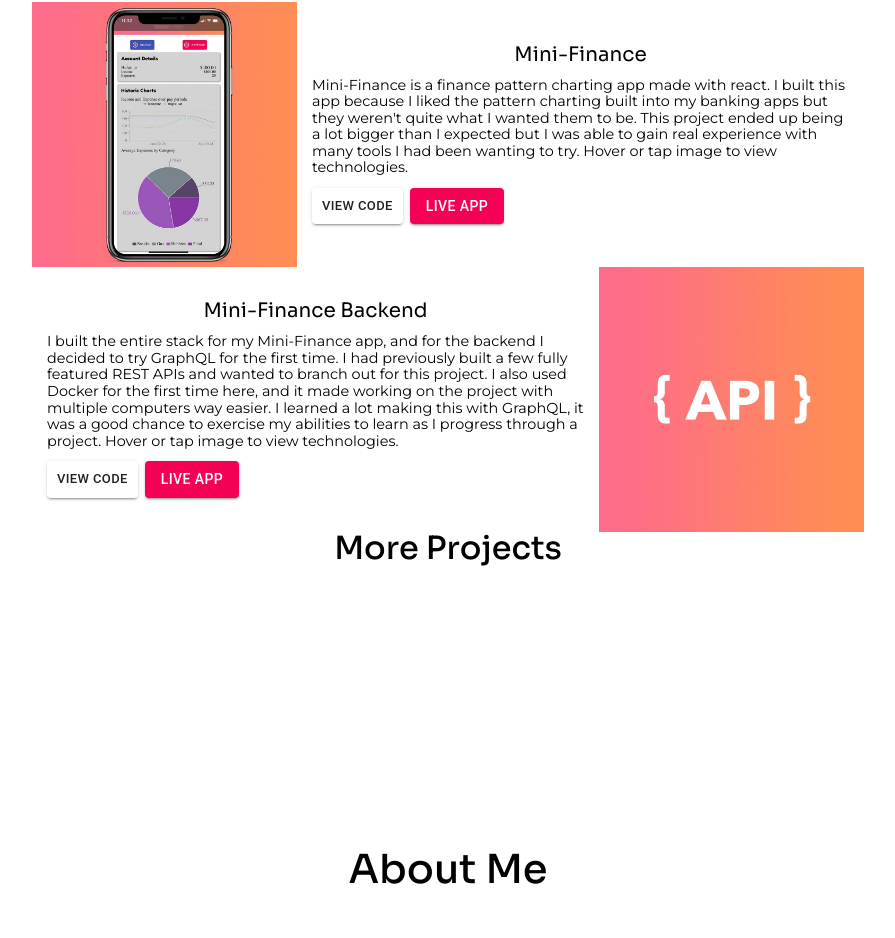
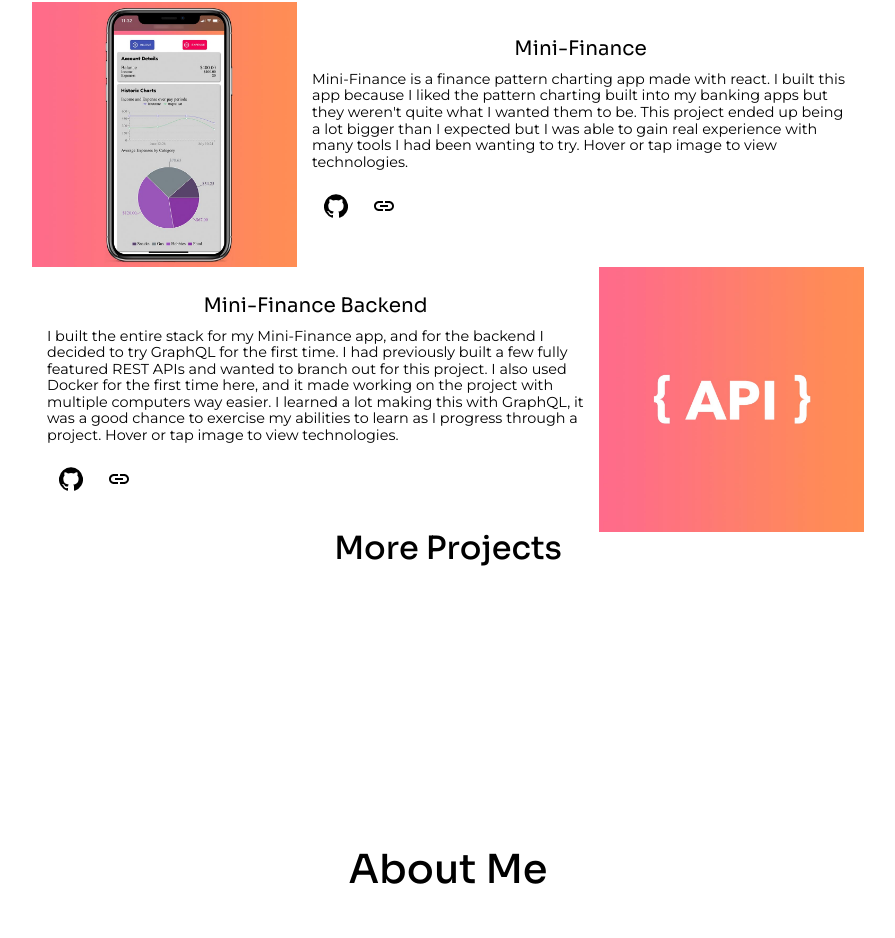
Before and after one commit to DavidRinSE/portfolio, a React (Create React App) app: page / in a window 1280 px wide. Shown: the part 888-1826 px from the top of the page, without its empty margins (192-1087 px from the left). Built offline with nearby package versions, Linux system fonts and the light colour scheme.

Commit message:
Added icon buttons and auto scroll

```diff
--- a/src/components/Project.jsx
+++ b/src/components/Project.jsx
@@ -1,6 +1,8 @@
 import React from "react"
 import { makeStyles } from '@material-ui/styles';
-import { Button } from '@material-ui/core';
+import { IconButton } from '@material-ui/core';
+import GitHubIcon from '@material-ui/icons/GitHub';
+import LinkIcon from '@material-ui/icons/Link';
 import "./ProjectAnimations.css"
 import Fade from 'react-reveal/Fade';
 
@@ -89,8 +91,8 @@ const Project = (props) => {
                         {/* {data.repo && <a className={classes.link1} href={data.repo}>See The Code</a>}
                         {data.live && <a className={classes.link2} href={data.live}>Live App</a>}
                         {data.video && <a className={classes.link3} href={data.video}>Video Demo</a>} */}
-                        {data.repo && <Button variant="contained" color="primary" href={data.repo} style={{marginRight: '7px'}} size='small'>View Code</Button>}
-                        {data.live && <Button variant="contained" color="secondary" href={data.live}>Live App</Button>}
+                        {data.repo && <IconButton href={data.repo}><GitHubIcon style={{color: 'black'}}/></IconButton>}
+                        {data.live && <IconButton href={data.live}><LinkIcon style={{color: 'black'}} /></IconButton>}
                         {/* {data.video && <a className={classes.link3} href={data.video}>Video Demo</a>} */}
                     </div>
                 </div>
--- a/src/components/Projects.jsx
+++ b/src/components/Projects.jsx
@@ -62,7 +62,7 @@ const useStyles = makeStyles((theme) => ({
     }
 }));
 
-const Projects = () => {
+const Projects = (props) => {
     const classes = useStyles()
     const projectItems = [
         {
@@ -83,7 +83,7 @@ const Projects = () => {
     ]
     const projects = projectItems.map(project => <Project key={Math.floor(Math.random() * 1000)} data={project}/>)
     return (
-        <div className={classes.wrapper}>
+        <div className={classes.wrapper} ref={props.wrapperRef}>
             <Fade up>
                 <h2>Projects</h2>
             </Fade>
--- a/src/components/Welcome.jsx
+++ b/src/components/Welcome.jsx
@@ -77,12 +77,12 @@ const useStyles = makeStyles((theme) => ({
     }
 }));
 
-const Welcome = () => {
+const Welcome = (props) => {
     const classes = useStyles();
     return (
         <div className={classes.wrapper}>
             <h1 className={`text-pop-up-tr ${classes.title}`}>Hey there! I'm <br/><strong>Dave Richardson</strong>,<br/> a full-stack developer.</h1>
-            <div className={classes.button}><p>VIEW MY WORK</p></div>
+            <div className={classes.button} onClick={props.scroll}><p>VIEW MY WORK</p></div>
         </div>
     );
 }
--- a/src/pages/Home.jsx
+++ b/src/pages/Home.jsx
@@ -1,14 +1,18 @@
-import React from "react"
+import React, {useRef} from "react"
 import Welcome from "../components/Welcome.jsx"
 import Projects from "../components/Projects.jsx"
 import AboutMe from "../components/AboutMe.jsx"
 import Contact from "../components/Contact.jsx"
 
 const Home = () => {
+    const projRef = useRef(null)
+    const scrollToProjects = () => {
+        projRef.current.scrollIntoView({behavior: 'smooth'})
+    }
     return (
         <>
-            <Welcome />
-            <Projects />
+            <Welcome scroll={scrollToProjects}/>
+            <Projects wrapperRef={projRef}/>
             <AboutMe />
             <Contact />
         </>
```
